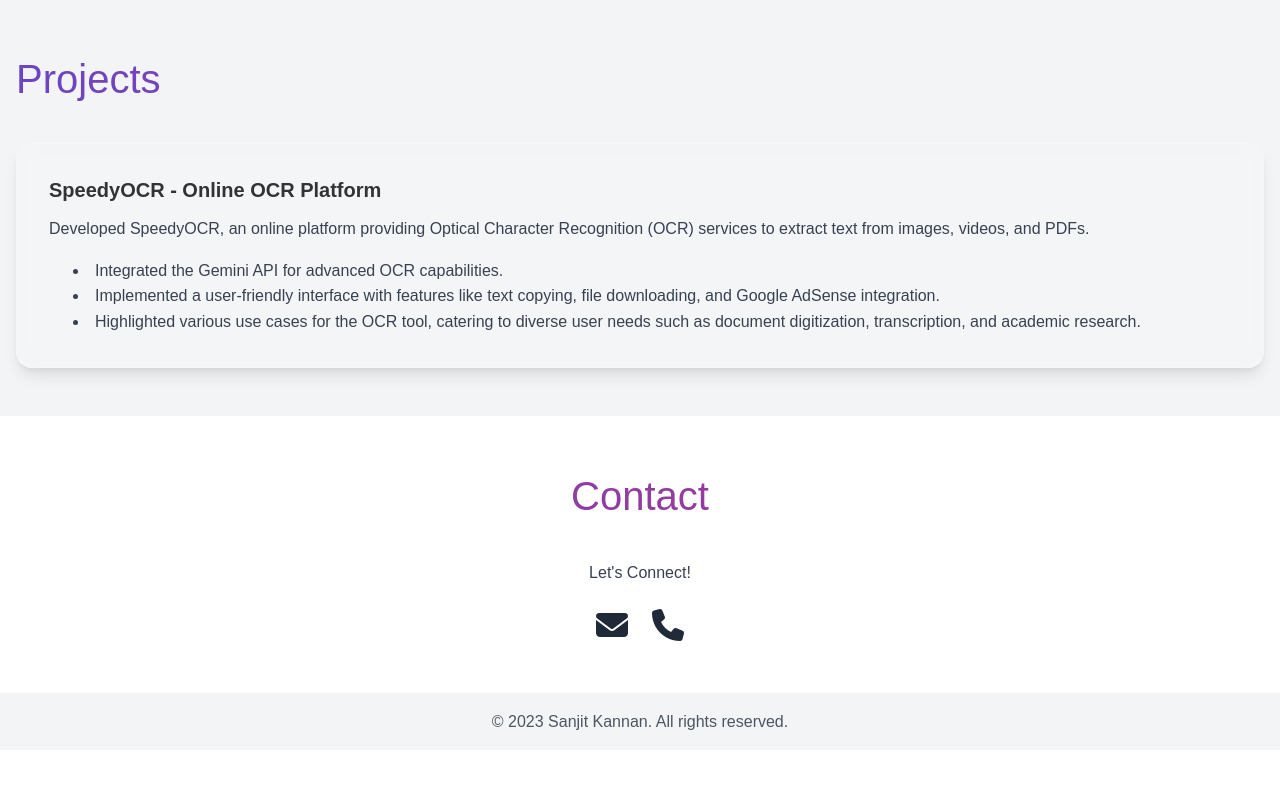
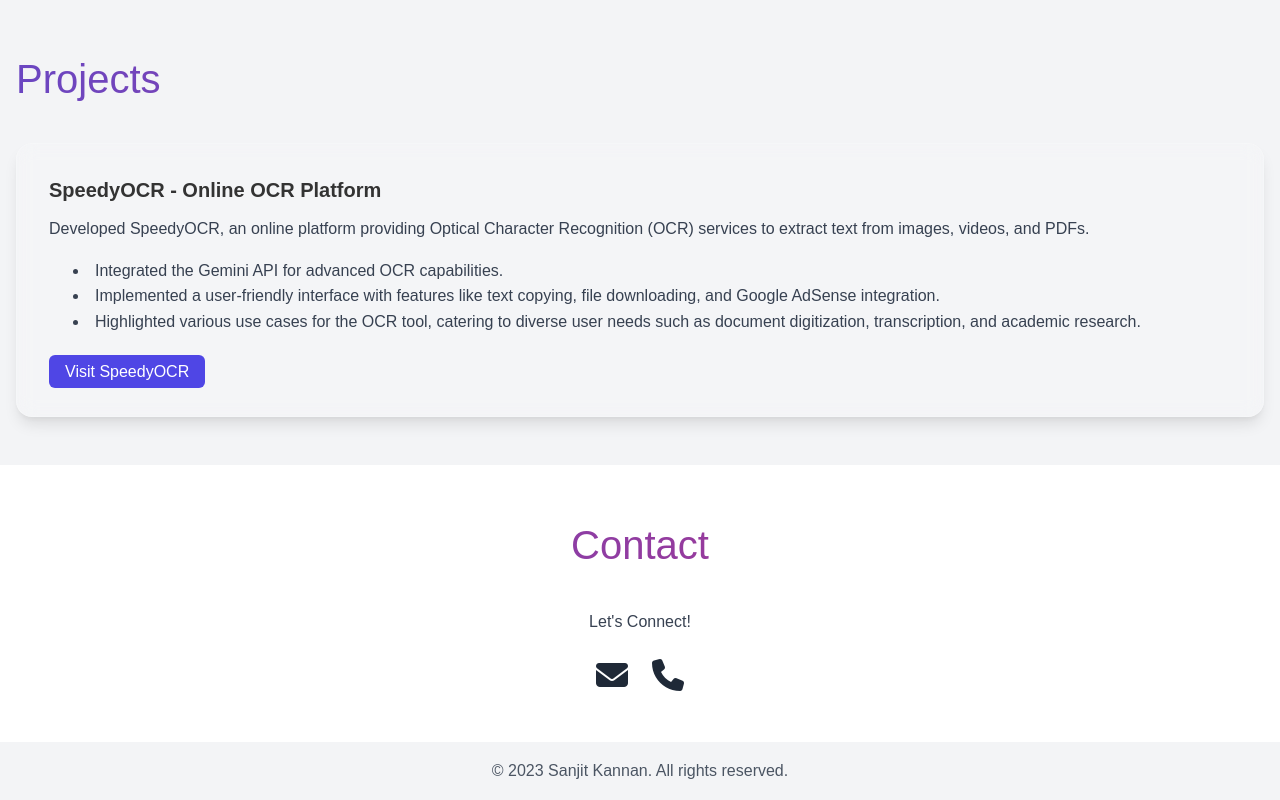
Before and after one commit to sanjit123-sanjit/SanjitKannan.github.io, a plain HTML site: page index.html in a window 1280 px wide. Shown: the part 1637-2437 px from the top of the page. Before the commit the page ends 2387 px from the top, so only its background shows below. Drawn offline with nearby package versions, Linux system fonts and the light colour scheme.

Commit message:
Update index.html

```diff
--- a/index.html
+++ b/index.html
@@ -211,6 +211,11 @@
                 <li>Implemented a user-friendly interface with features like text copying, file downloading, and Google AdSense integration.</li>
                 <li>Highlighted various use cases for the OCR tool, catering to diverse user needs such as document digitization, transcription, and academic research.</li>
             </ul>
+            <div class="mt-6">
+                <a href="https://www.speedyocr.com" class="bg-indigo-600 text-white px-4 py-2 rounded-md hover:bg-indigo-700 transition duration-300">
+                    Visit SpeedyOCR
+                </a>
+            </div>
         </div>
     </div>
 </section>
```
Lines whose indentation alone changed are shown as unchanged.
